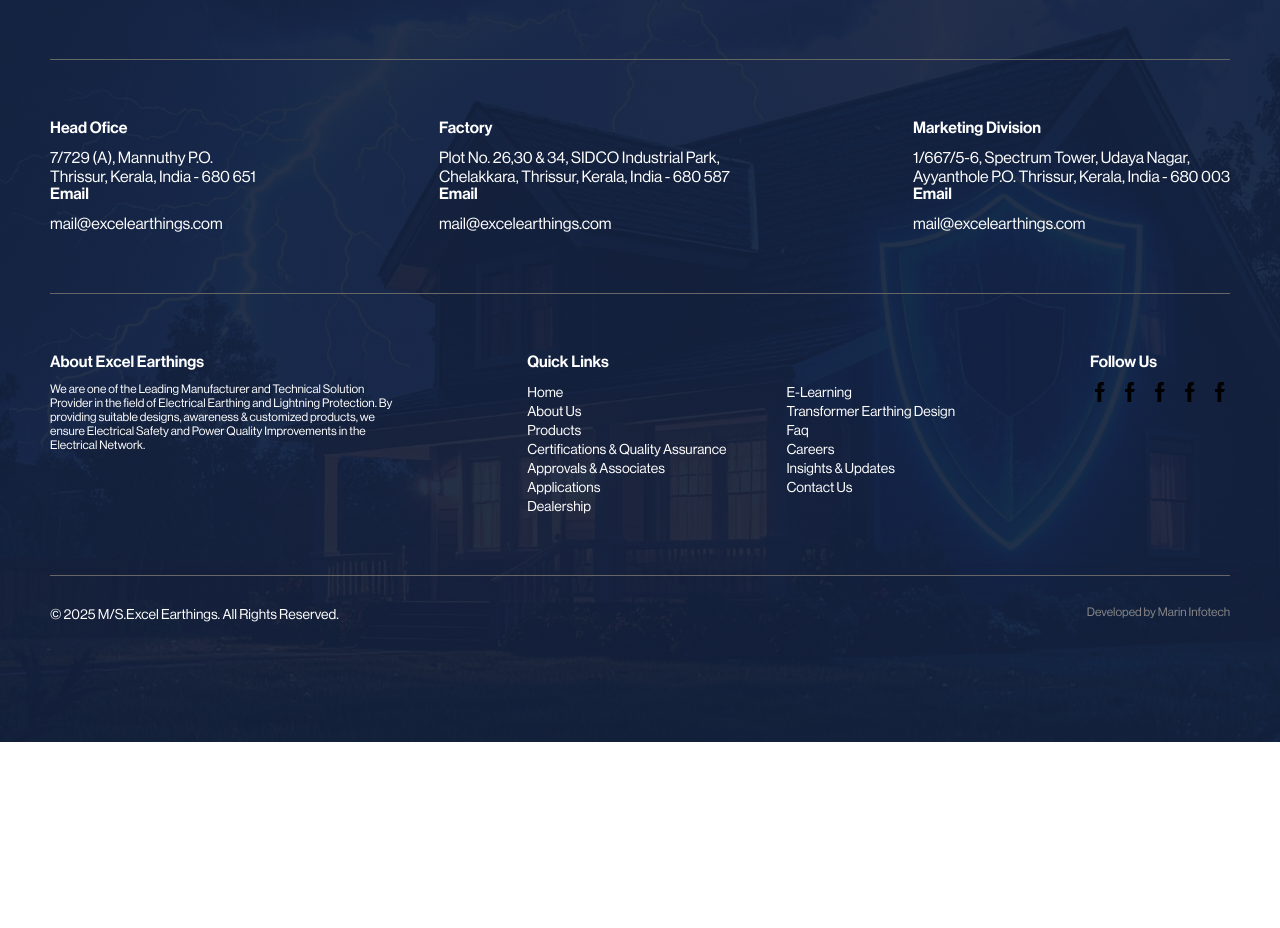
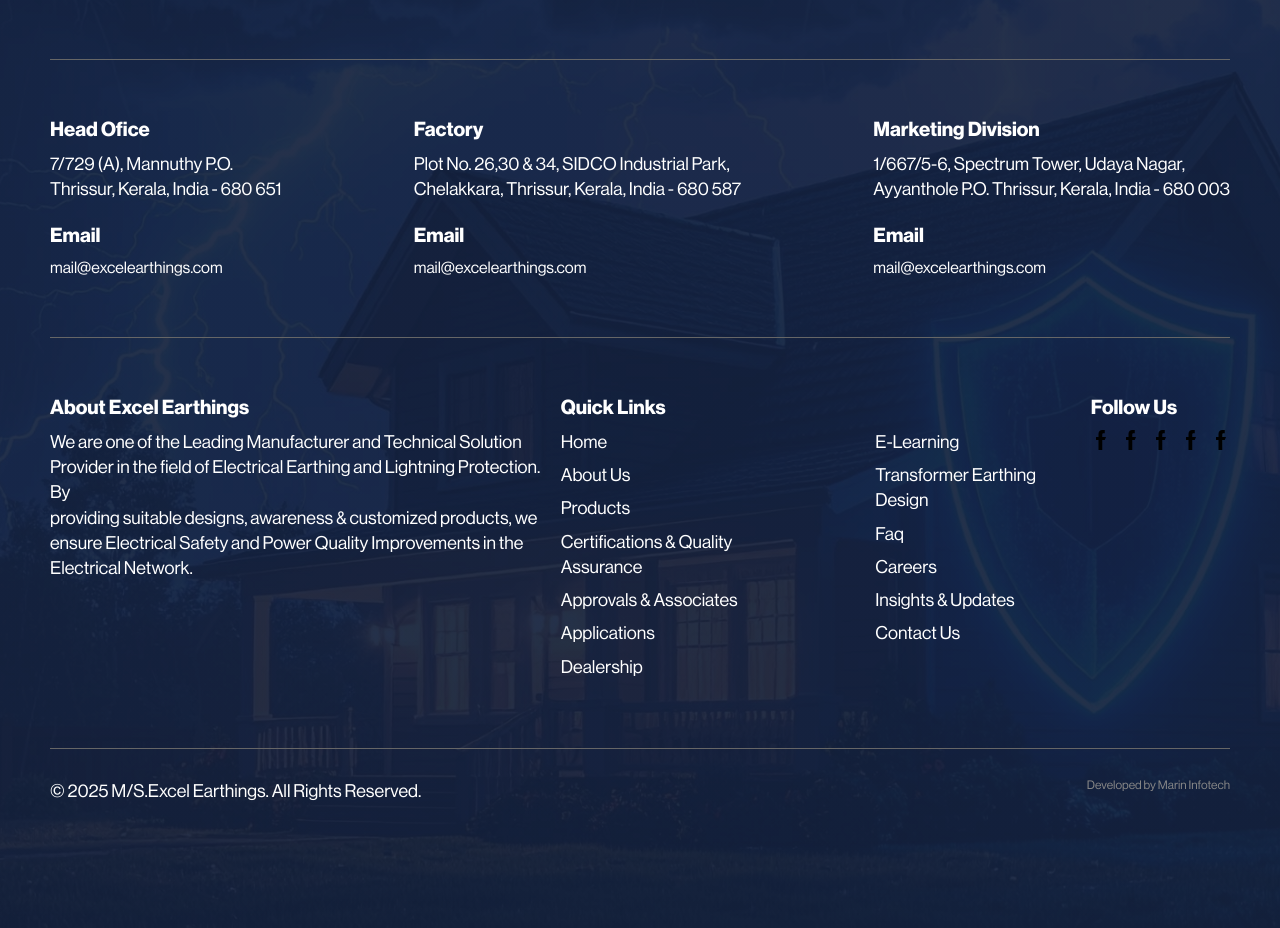
Before and after one commit to aloshvp/excel-earthings, a Next.js app: page / in a window 1280 px wide. Shown: the part 4198-5126 px from the top of the page. Before the commit the page ends 4940 px from the top, so only its background shows below. Built offline with nearby package versions, Linux system fonts and the light colour scheme; no server answers.

Commit message:
home page

```diff
--- a/app/globals.css
+++ b/app/globals.css
@@ -66,11 +66,13 @@ p>em {display:block;}
 .footerAboutCont>a {}
 .footerSocialMediaLinks {display:flex;gap:10px;}
 .footerLinkNav {display:flex;gap:60px;}
-.footerLinkNav>ul>li>a {font-size:14px;line-height:1em;}
+.footerLinkNav>ul>li>a {display: block;font-size:18px;line-height:1.4em;margin:0 0 8px;}
 .footerBottomSec {padding:30px 0 0;display:flex;justify-content:space-between;}
 .footerBottomSecLft>p {margin:0;font-size:14px;}
 .footerBottomSecRght>em {display:block;color:#878787;font-size:12px;line-height:1em;font-style:normal;}
-.footerBody b {display:block;font-size:16px;line-height:1em;margin:0 0 12px;font-family:var(--medium);}
+.footerBody b {display:block;font-size:20px;line-height:1em;margin:0 0 12px;font-family:var(--bold);}
+.footerBody p {font-size:18px;line-height:1.4em;margin:0 0 24px;}
+
 
 
 
--- a/app/page.js
+++ b/app/page.js
@@ -1,23 +1,45 @@
-import Footer from "./components/common/Footer";
+import React, { Suspense } from "react";
+import dynamic from "next/dynamic";
 import Header from "./components/common/Header";
-import AreaOfApplications from "./components/home/AreaOfApplications";
 import Banner from "./components/home/Banner";
-import OurAssociates from "./components/home/OurAssociates";
-import OurCertifications from "./components/home/OurCertifications";
-import Tesimonials from "./components/home/Tesimonials";
-import ViewOurProfile from "./components/home/ViewOurProfile";
+
+// Dynamic imports for below-the-fold components
+const AreaOfApplications = dynamic(() => import("./components/home/AreaOfApplications"), { suspense: true });
+const OurAssociates = dynamic(() => import("./components/home/OurAssociates"), { suspense: true });
+const OurCertifications = dynamic(() => import("./components/home/OurCertifications"), { suspense: true });
+const Tesimonials = dynamic(() => import("./components/home/Tesimonials"), { suspense: true });
+const ViewOurProfile = dynamic(() => import("./components/home/ViewOurProfile"), { suspense: true });
+const Footer = dynamic(() => import("./components/common/Footer"), { suspense: true });
 
 export default function Home() {
   return (
     <>
       <Header />
       <Banner />
+
+      <Suspense>
         <AreaOfApplications />
+      </Suspense>
+
+      <Suspense>
         <OurAssociates />
+      </Suspense>
+
+      <Suspense>
         <OurCertifications />
+      </Suspense>
+
+      <Suspense>
         <Tesimonials />
+      </Suspense>
+
+      <Suspense>
         <ViewOurProfile />
+      </Suspense>
+
+      <Suspense>
         <Footer />
+      </Suspense>
     </>
   );
 }
--- a/package.json
+++ b/package.json
@@ -12,6 +12,7 @@
     "next": "16.0.1",
     "react": "19.2.0",
     "react-dom": "19.2.0",
+    "react-fast-marquee": "^1.6.5",
     "swiper": "^12.0.3"
   },
   "devDependencies": {
```
Also changed, not shown: 1 other file (tests, documents, lock files or other folders). Lines whose indentation alone changed are shown as unchanged.
